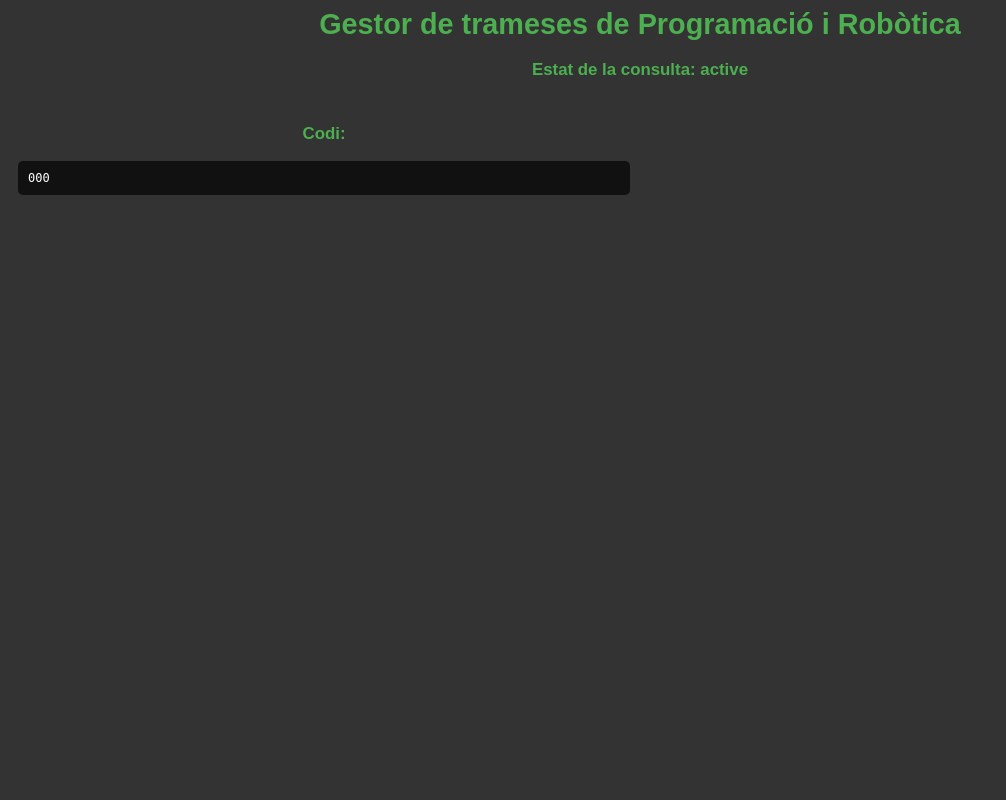
After one commit to pgiuli/gestor-trameses, a Flask app: template templates/consulta_result.html in a window 1280 px wide. The commit adds this page. Shown: the whole page, without its empty margins (0-1006 px from the left). Run offline with Flask 3, Linux system fonts and the light colour scheme; the template is opened without the code that fills it: most values are stand-ins (such as "Sample title", 1, 10 or a date in 2020).

Commit message:
v0.5.0-a

```diff
--- a/gestor.py
+++ b/gestor.py
@@ -54,6 +54,21 @@ def estat():
 
     return render_template('estat.html', tasks=[task[1] for task in tasks], user_task_status=user_task_status)
 
+@website.route('/consulta', methods=['GET', 'POST'])
+def consulta():
+    if request.method == 'GET':
+        tasks = db.get_tasks()
+        users = db.get_users()
+        userlist = ''.join(f'<option value="{user[0]}">{user[2]}</option>' for user in users)
+        options = ''.join(f'<option value="{task[0]}">{task[1]}</option>' for task in tasks)
+        return render_template('consulta_form.html', options=options, userlist=userlist)
+    else: #POST
+        user = request.form.get('user')
+        task = request.form.get('task')
+        password = request.form.get('password')
+        print(user, task, password)
+        status, code = db.get_submission(user, password, task)
+        return render_template('consulta_result.html', status=status, code=code)
 
 @website.route('/')
 def index():
--- a/static/styles.css
+++ b/static/styles.css
@@ -19,6 +19,7 @@ body {
     background-color: #333;
     color: #fff;
     font-size: 1.8vh;
+
 }
 
 table {
@@ -65,3 +66,23 @@ input[type="submit"] {
 input[type="submit"]:hover {
     background-color: #45a049;
 }
+
+.codebox {
+    width: 50%;
+    margin: 10px 0;
+    padding: 10px;
+    box-sizing: border-box;
+    resize: none;
+
+}
+
+pre {
+    text-align: left;
+    background-color: #111;
+    color: #fff;
+    padding: 10px;
+    border-radius: 5px;
+    margin: 10px 0;
+    font-family: monospace;
+    font-size: smaller;
+}
--- /dev/null
+++ b/templates/consulta_result.html
@@ -0,0 +1,13 @@
+<html>
+    <head>
+        <title>Consulta una Tramesa</title>
+        <link rel="stylesheet" type="text/css" href="/static/styles.css">
+    </head>
+    <body>
+        <h1>Gestor de trameses de Programació i Robòtica</h1>
+        <h3>Estat de la consulta: {{status}}</h3>
+        <div class="codebox">
+            <h3>Codi:</h3>
+            <pre>{{ code|safe }}</pre>
+    </body>
+</html>
--- a/templates/index.html
+++ b/templates/index.html
@@ -10,6 +10,7 @@
         <br>
         <a href="/enviament">Envia una tasca</a>
         <a href="/estat">Comprova l'estat de les trameses</a>
+        <a href="/consulta">Consulta una tramesa</a>
         <br>
         <a href=https://github.com/pgiuli/gestor-trameses>GitHub Repository</a>
 
```
Also changed, not shown: db.py (+18 -0 lines), templates/consulta_form.html (added, +19 -0 lines).
